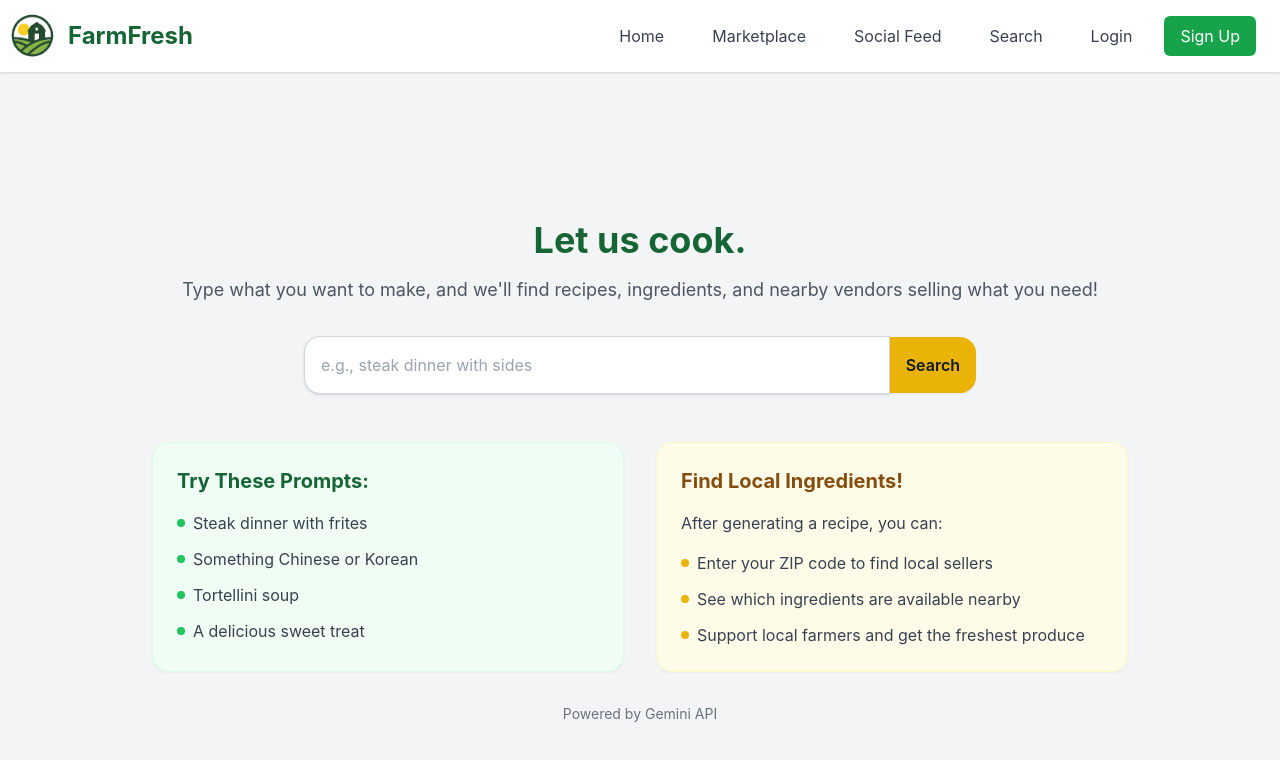
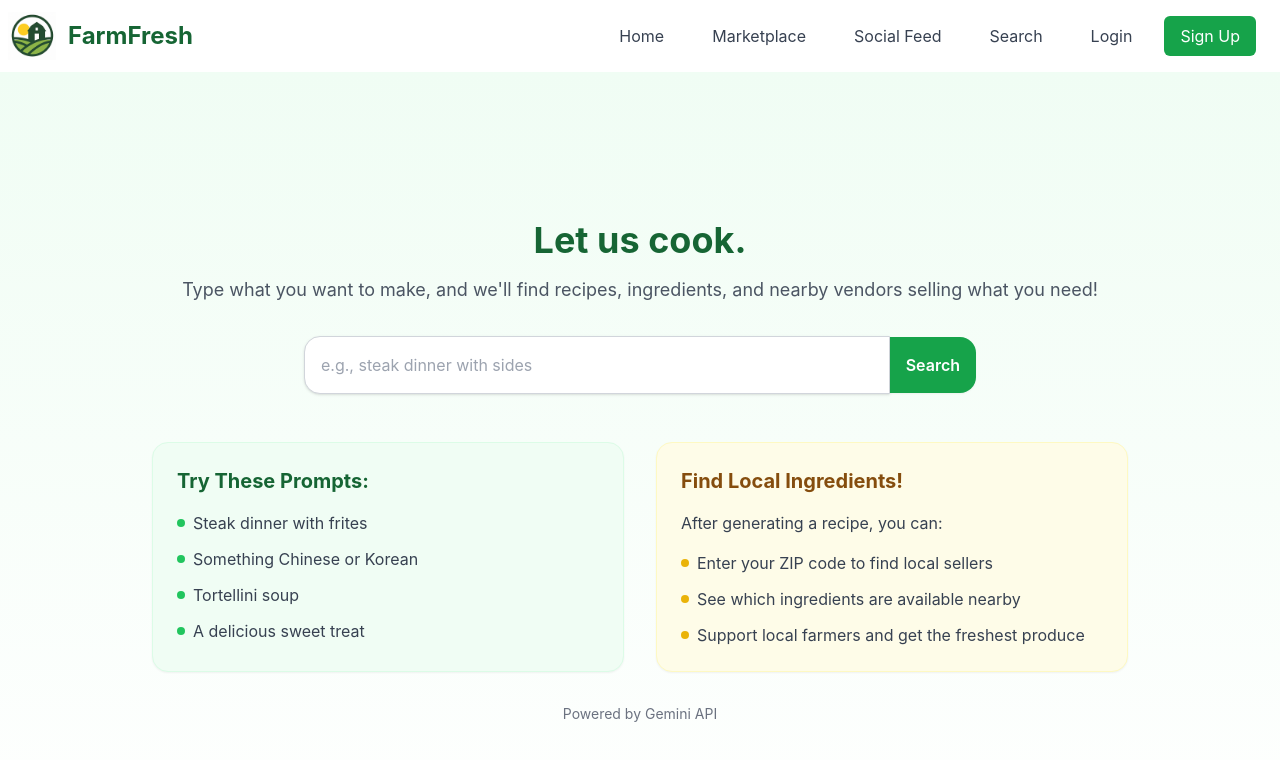
Before and after one commit to cheng-ian/wildhacks-2025, a React (Create React App) app in the folder client/: page /search in a window 1280 px wide. Shown: the top 760 px of the page. Built offline with nearby package versions, Linux system fonts and the light colour scheme; no server answers; the HTML template or start-up script is replaced by a standard one.

Commit message:
UI updates #2

```diff
--- a/client/src/Marketplace.jsx
+++ b/client/src/Marketplace.jsx
@@ -169,7 +169,8 @@ const Marketplace = () => {
   };
 
   return (
-    <div className="p-4 max-w-7xl mx-auto">
+    <div className="min-h-screen bg-gradient-to-b from-green-50 to-white">
+      <div className="max-w-7xl mx-auto p-6">
         <h1 className="text-3xl font-bold mb-3 text-green-700">Marketplace</h1>
 
         <div className="bg-white rounded-lg shadow-sm p-4 mb-4">
@@ -327,6 +328,7 @@ const Marketplace = () => {
           </div>
         </div>
       </div>
+    </div>
   );
 };
 
--- a/client/src/Search.jsx
+++ b/client/src/Search.jsx
@@ -63,7 +63,7 @@ const Search = () => {
   };
 
   return (
-    <div className="min-h-screen flex items-center justify-center">
+    <div className="min-h-screen bg-gradient-to-b from-green-50 to-white flex items-center justify-center">
       <div className="p-6 max-w-5xl w-full">
         <div className="text-center mb-12">
           <h1 className="text-4xl font-bold mb-4 text-green-800">Let us cook.</h1>
@@ -81,7 +81,7 @@ const Search = () => {
             />
             <button
               onClick={handleSearch}
-              className="bg-yellow-500 text-gray-900 font-semibold p-4 rounded-r-2xl hover:bg-yellow-600 transition disabled:bg-yellow-300 shadow-sm"
+              className="bg-green-600 text-white font-semibold p-4 rounded-r-2xl hover:bg-green-700 transition disabled:bg-green-300 shadow-sm"
               disabled={isLoading}
             >
               {isLoading ? 'Generating...' : 'Search'}
```
Lines whose indentation alone changed are shown as unchanged.
